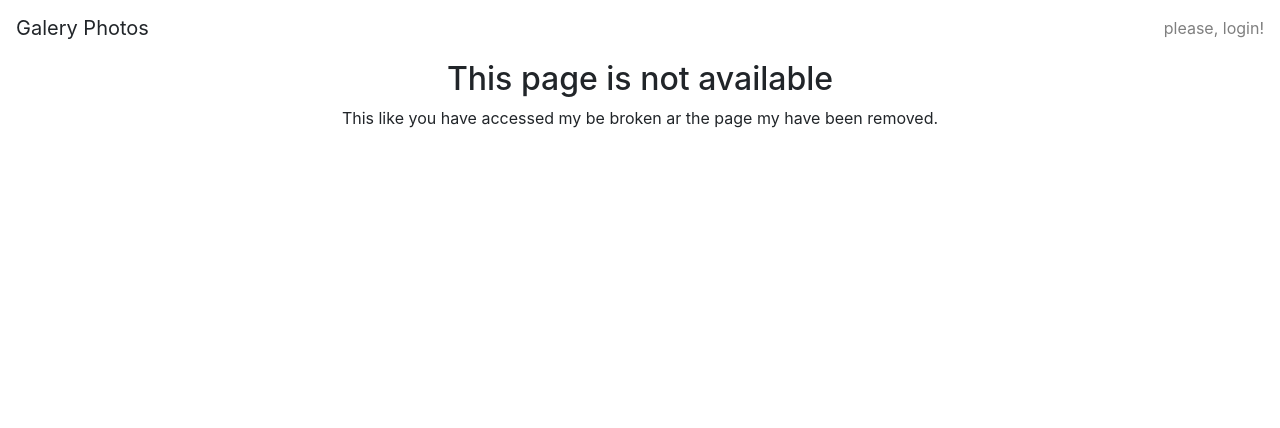
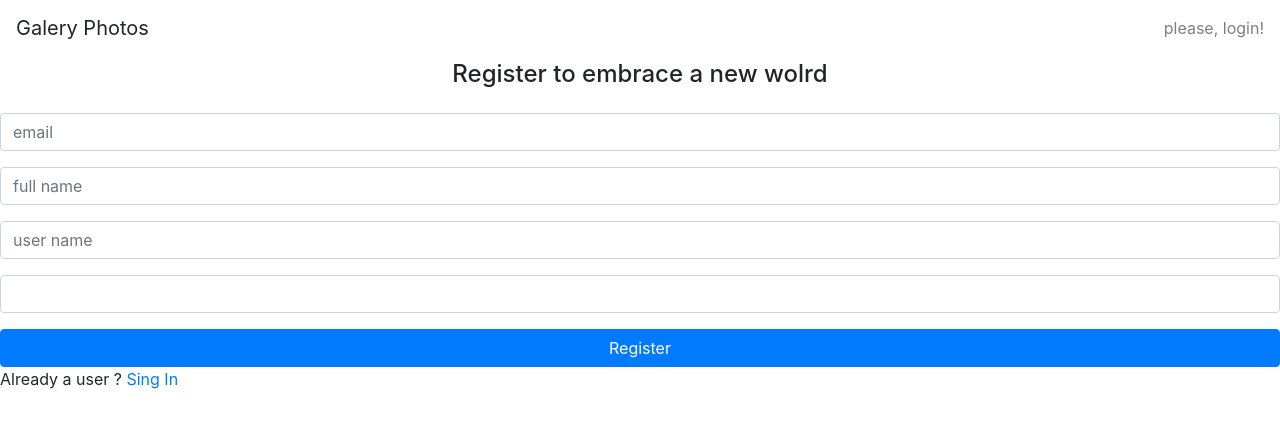
Before and after one commit to Adenilson-Developers/galery_photos_angular, an Angular app: page /singup in a window 1280 px wide. Shown: the top 428 px of the page. Built offline with nearby package versions, Linux system fonts and the light colour scheme.

Commit message:
criando singup

```diff
--- /dev/null
+++ b/src/app/home/singup/singup.component.html
@@ -0,0 +1,22 @@
+<h4 class="text-center"> Register to embrace a new wolrd</h4>
+
+<form class="form mt-4">
+    <div class="form-group">
+        <input class="form-control" placeholder="email" outofocus>
+    </div>
+
+    <div class="form-group">
+        <input class="form-control" placeholder="full name">
+    </div>
+
+    <div class="form-group">
+        <input class="form-control" placeholder="user name">
+    </div>
+
+    <div class="form-group">
+        <input class="form-control" paceholder="password">
+    </div>
+
+    <button class="btn btn-primary btn-block">Register</button>
+    <p>Already a user ? <a routerLink="['']">Sing In</a></p>
+</form>
```
Also changed, not shown: src/app/app-routing.module.ts (+8 -2 lines), src/app/home/home.module.ts (+7 -2 lines), src/app/home/singup/singup.component.ts (added, +7 -0 lines).
